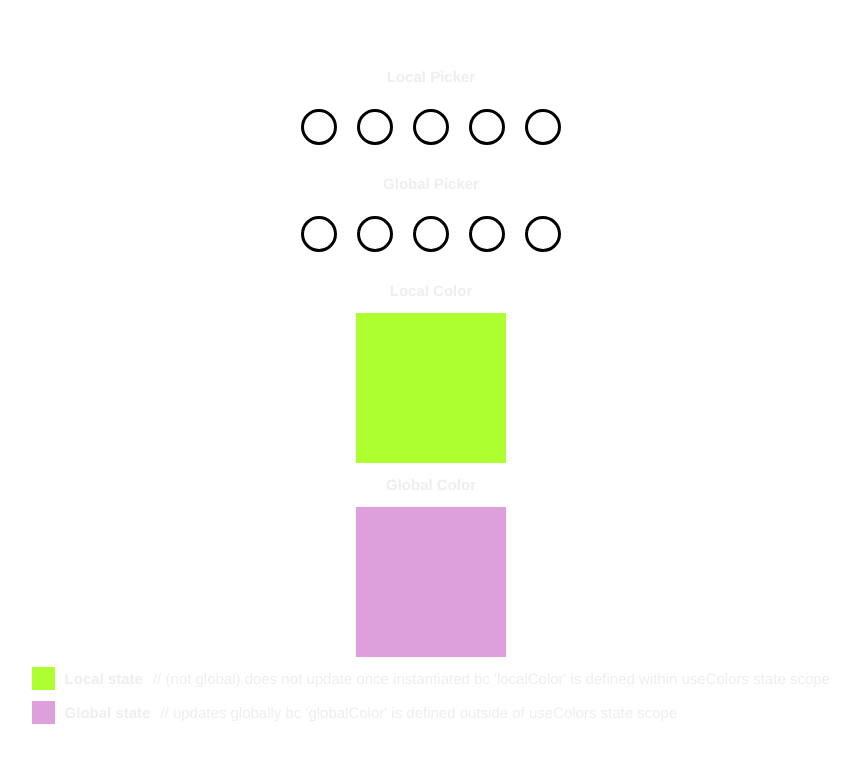
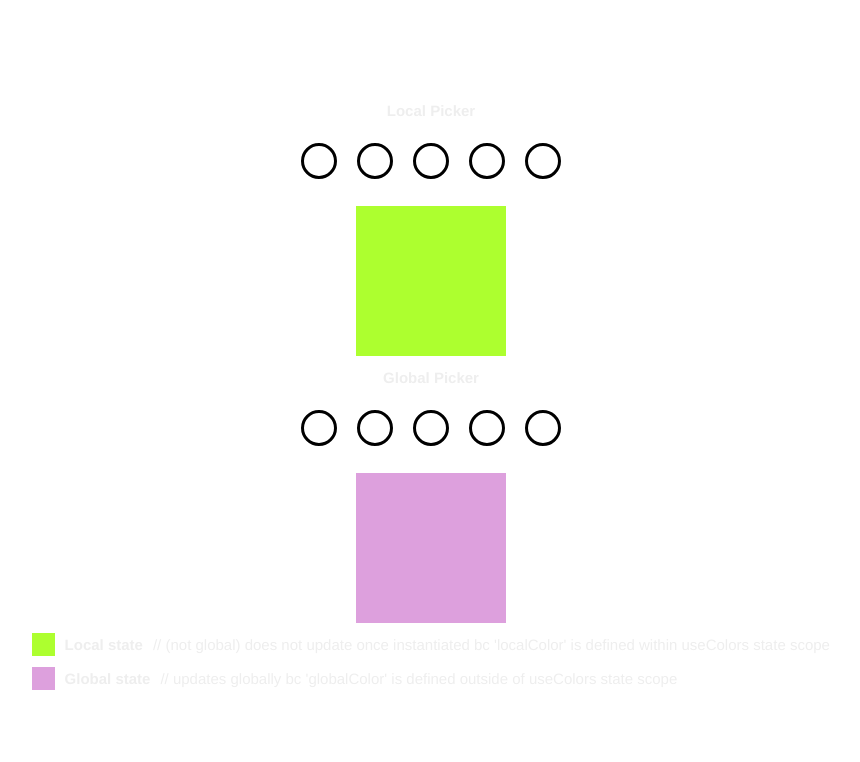
Before and after one commit to nat1597/state-composable, a Vue app: page / in a window 1280 px wide. Shown: the top 762 px of the page, without its empty margins (209-1069 px from the left). Built offline with nearby package versions, Linux system fonts and the light colour scheme.

Commit message:
refactor: minor update - reorder picker/square-select elements

```diff
--- a/src/App.vue
+++ b/src/App.vue
@@ -20,11 +20,9 @@
   <div class="picker-container">
     <span>Local Picker</span>
     <colorPicker @color-change="handleLocalSquare" />
+    <squareSelect :color="localColor" />
     <span>Global Picker</span>
     <colorPicker @color-change="handleGlobalSquare" />
-    <span>Local Color</span>
-    <squareSelect :color="localColor" />
-    <span>Global Color</span>
     <squareSelect :color="globalColor" />
     <someChild />
   </div>
```
